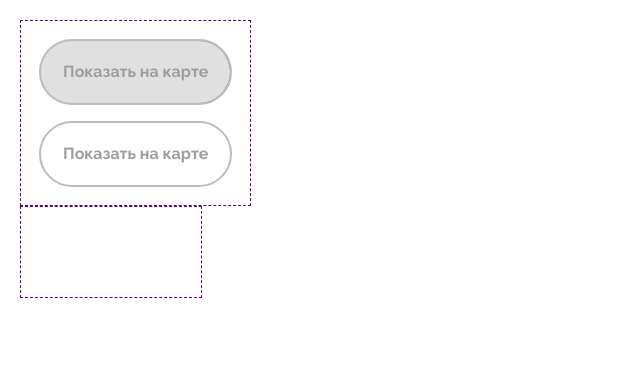
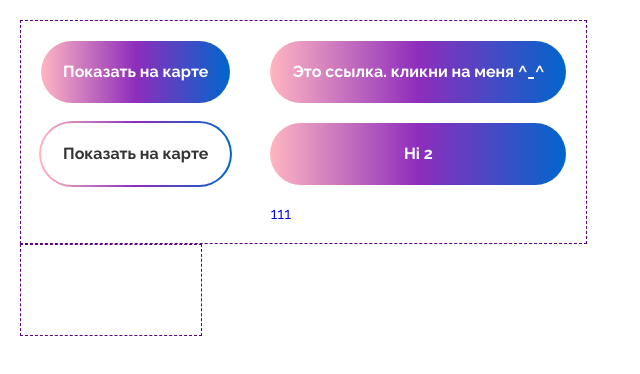
Before and after one commit to cookies-with-tea/guest-place, a Nuxt app: page /uikit in a window 1280 px wide. Shown: the top 374 px of the page, without its empty margins (0-640 px from the left). Built offline with nearby package versions, Linux system fonts and the light colour scheme; a web font is replaced by a local one.

Commit message:
PGP-14: сделал кнопку ссылкой

```diff
--- a/app/pages/uikit.vue
+++ b/app/pages/uikit.vue
@@ -2,22 +2,22 @@
   <div class="ui-kit">
     <div class="box">
       <div class="column">
-        <UiButton disabled> Показать на карте </UiButton>
+        <UiButton> Показать на карте </UiButton>
 
-        <UiButton variant="secondary" disabled> Показать на карте </UiButton>
-
-        <!--        <UiButton> Hi </UiButton>-->
-
-        <!--        <UiButton> Hi </UiButton>-->
+        <UiButton variant="secondary"> Показать на карте </UiButton>
       </div>
 
-      <!--      <div class="column">-->
-      <!--        <UiButton> Hi 2 </UiButton>-->
+      <div class="column">
+        <UiButton is="nuxt-link" to="/">
+          Это ссылка. кликни на меня ^_^
+        </UiButton>
 
-      <!--        <UiButton> Hi 2 </UiButton>-->
+        <UiButton> Hi 2 </UiButton>
 
-      <!--        <UiButton> Hi 2 </UiButton>-->
-      <!--      </div>-->
+        <nuxt-link to="/">
+          111
+        </nuxt-link>
+      </div>
     </div>
 
     <div class="box">
@@ -49,9 +49,5 @@ import { UiButton, UiIcon } from '../shared/ui'
   display: flex;
   flex-direction: column;
   gap: 20px;
-
-  > * {
-    display: block;
-  }
 }
 </style>
--- a/app/shared/ui/ui-button/ui/UiButton.vue
+++ b/app/shared/ui/ui-button/ui/UiButton.vue
@@ -1,5 +1,9 @@
 <template>
-  <component :is="props.is" :class="classes">
+  <component
+    :class="classes"
+    :is="props.is"
+    :type="buttonType"
+  >
     <slot />
   </component>
 </template>
@@ -14,34 +18,21 @@ interface IProps {
 
 const props = withDefaults(defineProps<IProps>(), {
   is: 'button',
-  type: 'button',
   variant: 'primary',
   size: 'md',
 })
 
-// const props = withDefaults(defineProps<Props>(), {
-//   is: 'button',
-//   size: 'md',
-//   variant: 'primary',
-//   borderRadius: '6',
-// })
-
-// type Props = {
-//   variant: 'primary'
-//   postfixIcon?: string,
-//   size?:  'md' | 'sm' ,
-//   tag?: 'button' | 'router-link',
-//   type?: 'button'
-//   borderRadius?: string | number,
-// }
-
 const classes = computed(() => {
-  return ['ui-button', `ui-button--${props.variant}`, `ui-button--${props.size}`]
+  return [
+    'ui-button',
+    `ui-button--${props.variant}`,
+    `ui-button--${props.size}`
+  ]
 })
 
-// const buttonType = computed(() => {
-//   return props.tag === 'button' ? (props.type || 'button') : undefined
-// })
+const buttonType = computed(() => {
+  return props.is === 'button' ? (props.type || 'button') : undefined
+})
 </script>
 
 <style lang="scss" scoped>
--- a/app/shared/ui/ui-icon/types/index.ts
+++ b/app/shared/ui/ui-icon/types/index.ts
@@ -1,3 +1,4 @@
+/* eslint-disable */
 /* prettier-ignore */
 // @ts-nocheck
 export type IconNamesType = 'attach' | 'bell' | 'calendar-check' | 'calendar-default' | 'chat' | 'clock' | 'close-eye' | 'close' | 'coffe' | 'exit' | 'export' | 'favourites' | 'file' | 'filter' | 'house' | 'Identification-badge' | 'key' | 'like' | 'link' | 'location' | 'megaphone' | 'monitor-play' | 'open-eye' | 'pencil' | 'question' | 'search' | 'selection' | 'settings' | 'shop-car' | 'trash' | 'user'
```
